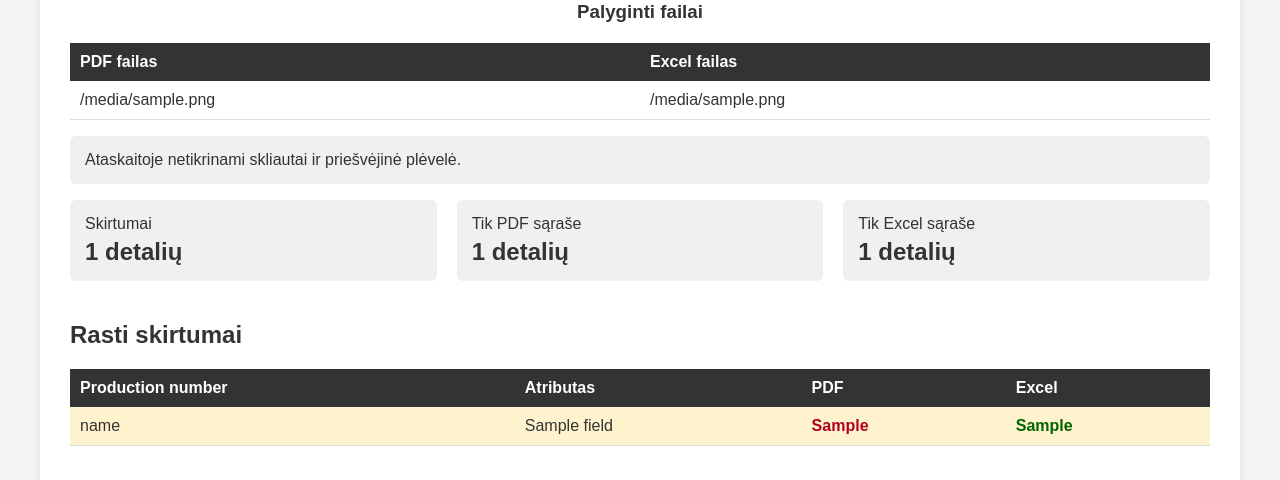
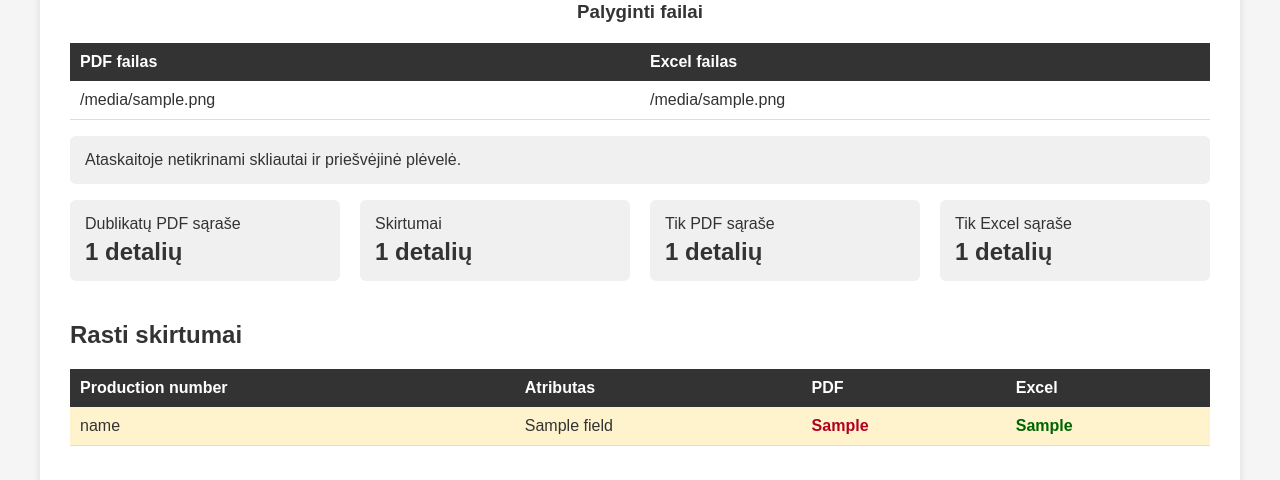
Before and after one commit to mlevanas/ListLinter, a Python web app: template data/template/report.html in a window 1280 px wide. Shown: the part 182-662 px from the top of the page. Run offline with Jinja, Linux system fonts and the light colour scheme; the template is opened without the code that fills it: most values are stand-ins (such as "Sample title", 1, 10 or a date in 2020); some libraries are stand-ins or nearby versions.

Commit message:
Added section to mark duplicate parts

```diff
--- a/data/template/report.html
+++ b/data/template/report.html
@@ -40,8 +40,13 @@
             Ataskaitoje netikrinami skliautai ir priešvėjinė plėvelė.
         </p>
 
-        {% if grouped or only_in_first or only_in_second %}
+        {% if grouped or only_in_first or only_in_second or params.duplicateParts %}
         <div class="summary">
+
+            <div class="summary-box">
+               Dublikatų PDF sąraše
+                <strong>{{ params.duplicateParts|length }} detalių</strong>
+            </div>
 
             <div class="summary-box">
                 Skirtumai
```
